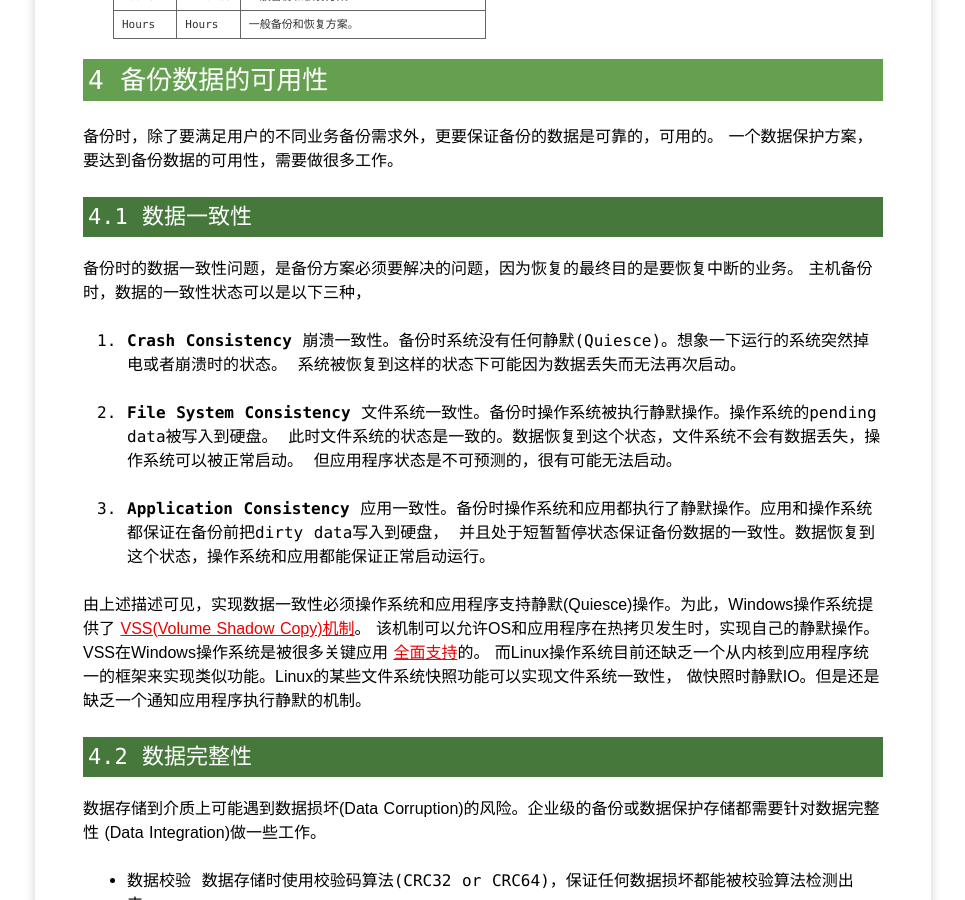
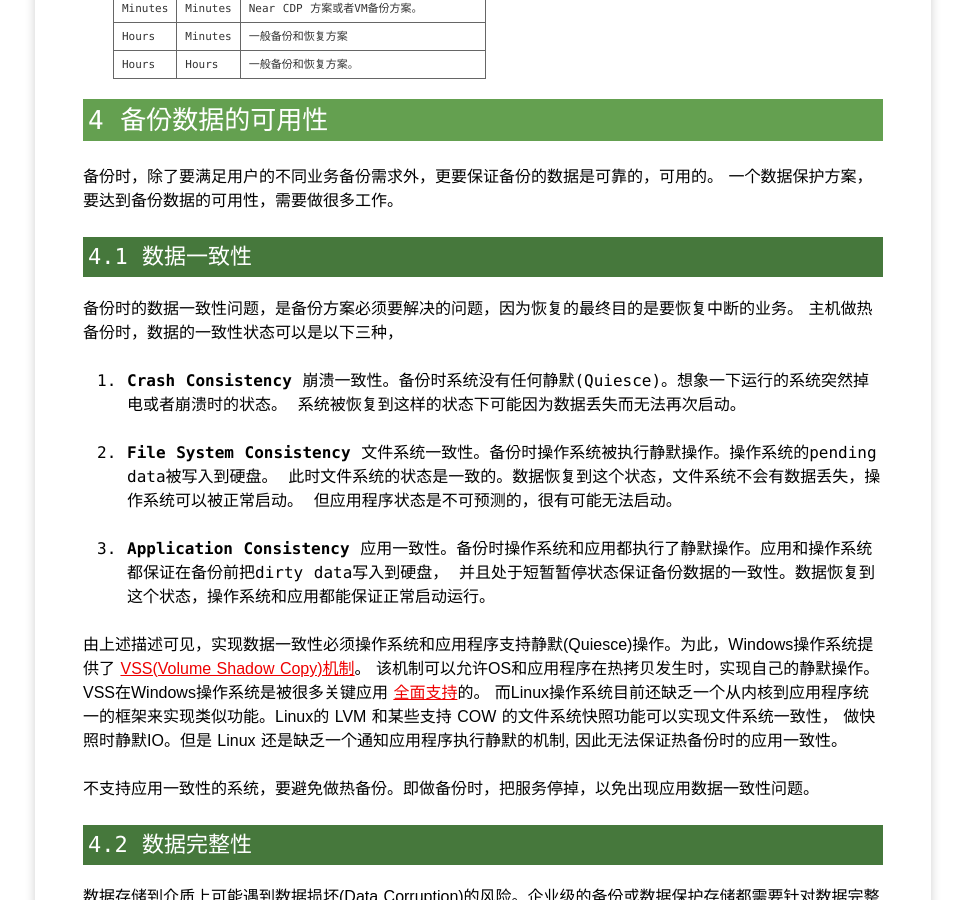
Before and after one commit to yangoliver/yangoliver.github.io, a Jekyll site: the page built from _posts/2016/2016-01-30-data-protection-basic-1.md, in a window 1280 px wide and 900 px high, scrolled down 2650 px. Shown: the whole window, without its empty margins (157-1122 px from the left). Built offline with Jekyll 4.4.1, drawn with Linux system fonts in a browser that asks for light colours; comment, search, counter and statistics services are not loaded; some of the changed text lies outside the part shown.

Commit message:
update: add related reading section and enhance VSS descriptions

```diff
--- a/_posts/2016/2016-01-30-data-protection-basic-1.md
+++ b/_posts/2016/2016-01-30-data-protection-basic-1.md
@@ -112,7 +112,7 @@
 ### 4.1 数据一致性
 
 备份时的数据一致性问题，是备份方案必须要解决的问题，因为恢复的最终目的是要恢复中断的业务。
-主机备份时，数据的一致性状态可以是以下三种，
+主机做热备份时，数据的一致性状态可以是以下三种，
 
 1. **Crash Consistency**
    崩溃一致性。备份时系统没有任何静默(Quiesce)。想象一下运行的系统突然掉电或者崩溃时的状态。
@@ -131,8 +131,10 @@
 [VSS(Volume Shadow Copy)机制](http://dcsblog.burtongroup.com/data_center_strategies/2009/02/linux-wheres-your-vss.html)。
 该机制可以允许OS和应用程序在热拷贝发生时，实现自己的静默操作。VSS在Windows操作系统是被很多关键应用
 [全面支持](https://en.wikipedia.org/wiki/Shadow_Copy)的。
-而Linux操作系统目前还缺乏一个从内核到应用程序统一的框架来实现类似功能。Linux的某些文件系统快照功能可以实现文件系统一致性，
-做快照时静默IO。但是还是缺乏一个通知应用程序执行静默的机制。
+而Linux操作系统目前还缺乏一个从内核到应用程序统一的框架来实现类似功能。Linux的 LVM 和某些支持 COW 的文件系统快照功能可以实现文件系统一致性，
+做快照时静默IO。但是 Linux 还是缺乏一个通知应用程序执行静默的机制, 因此无法保证热备份时的应用一致性。
+
+不支持应用一致性的系统，要避免做热备份。即做备份时，把服务停掉，以免出现应用数据一致性问题。
 
 ### 4.2 数据完整性
 
@@ -282,3 +284,14 @@
 正因为备份存储的多样性，有了数据的多个拷贝，多个历史版本，还有多个物理分布，
 才使得不同的灾备计划可以抵御不同级别的自然灾害，人为灾害，软硬件故障和误操作。
 备份计划，方法，还有基础设施的选择也和业务的连续性要求以及灾备预算密切相关。
+
+## 7. 关联阅读
+
+* [Business Continuity](https://en.wikipedia.org/wiki/Business_continuity)
+* [Shadow Copy](https://en.wikipedia.org/wiki/Shadow_Copy)
+* [Linux 有 VSS(Volume Shadow Copy) 机制吗?](http://dcsblog.burtongroup.com/data_center_strategies/2009/02/linux-wheres-your-vss.html)
+* [EMC DataDomain 端到端的数据完整性](http://www.emc.com/collateral/software/white-papers/h7219-data-domain-data-invul-arch-wp.pdf)
+* [Facebook mysql 备份](http://cenalulu.github.io/mysql/how-we-do-mysql-backup-in-facebook)
+* [AWS S3 服务](https://aws.amazon.com/s3)
+* [AWS Glacier 服务](https://aws.amazon.com/glacier)
+* [AWS Snowball 服务](http://docs.aws.amazon.com/AWSImportExport/latest/DG/whatissnowball.html)
```
